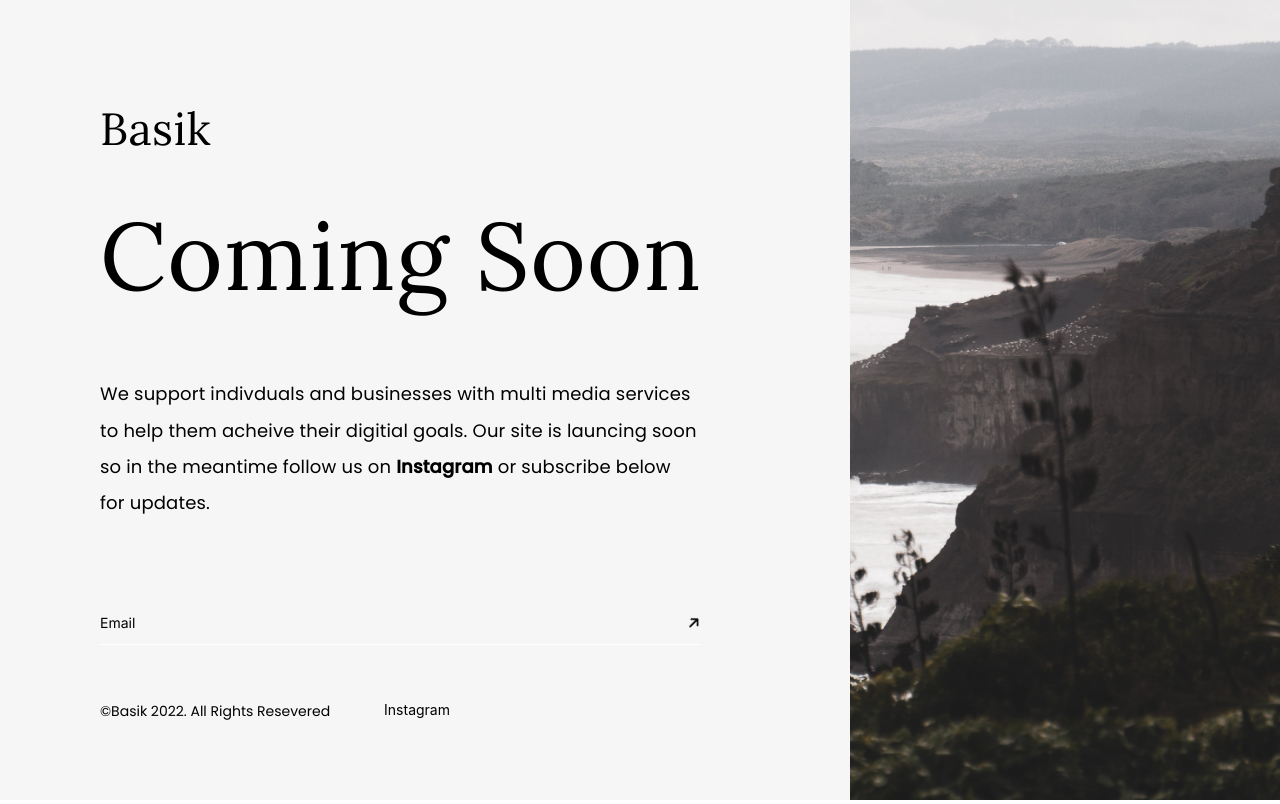
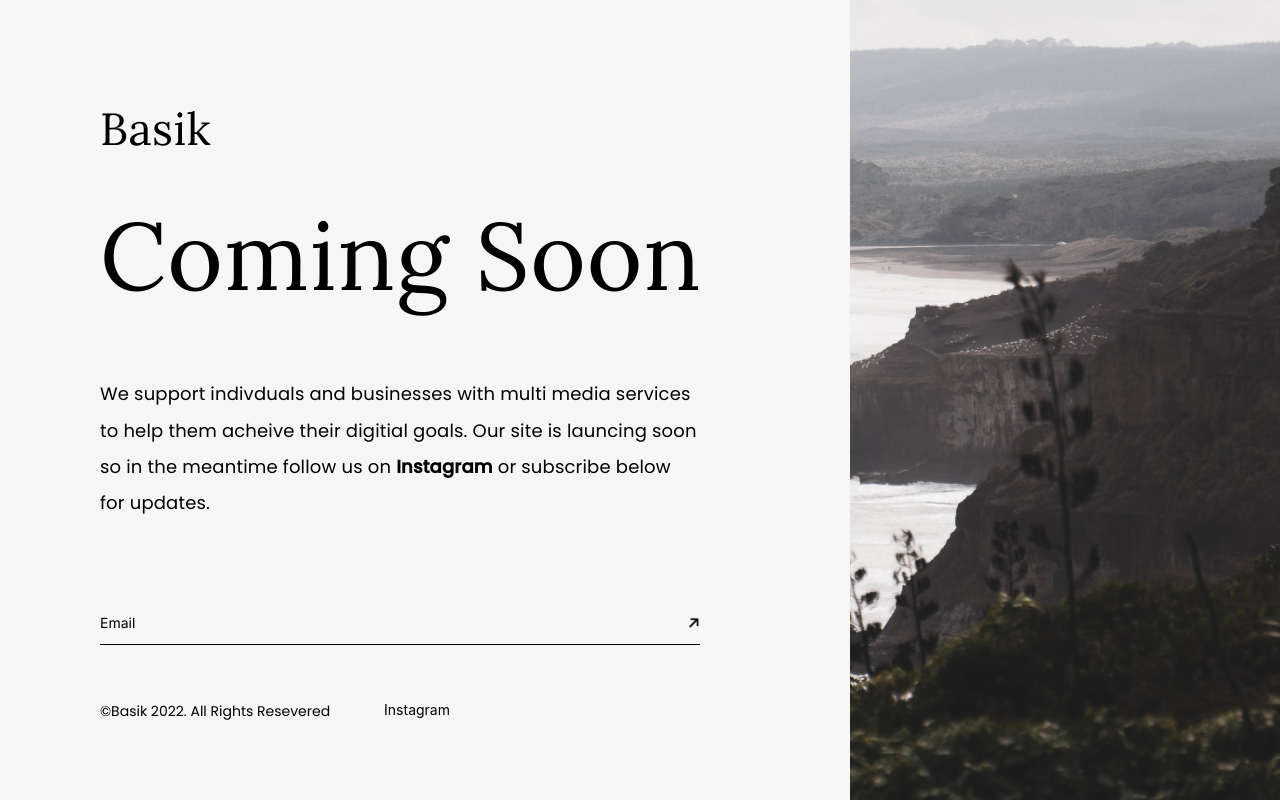
Before and after one commit to WilliamThomsonNZ/basik.co.nz, a Next.js app: page / in a window 1280 px wide. Built offline with nearby package versions, Linux system fonts and the light colour scheme.

Commit message:
Fix UI issues

```diff
--- a/styles/home.module.scss
+++ b/styles/home.module.scss
@@ -168,6 +168,9 @@
     height: 50vh;
   }
   .mainContainer {
+    .underline {
+      background: black;
+    }
     width: 0;
     opacity: 0;
     max-width: 850px;
```
